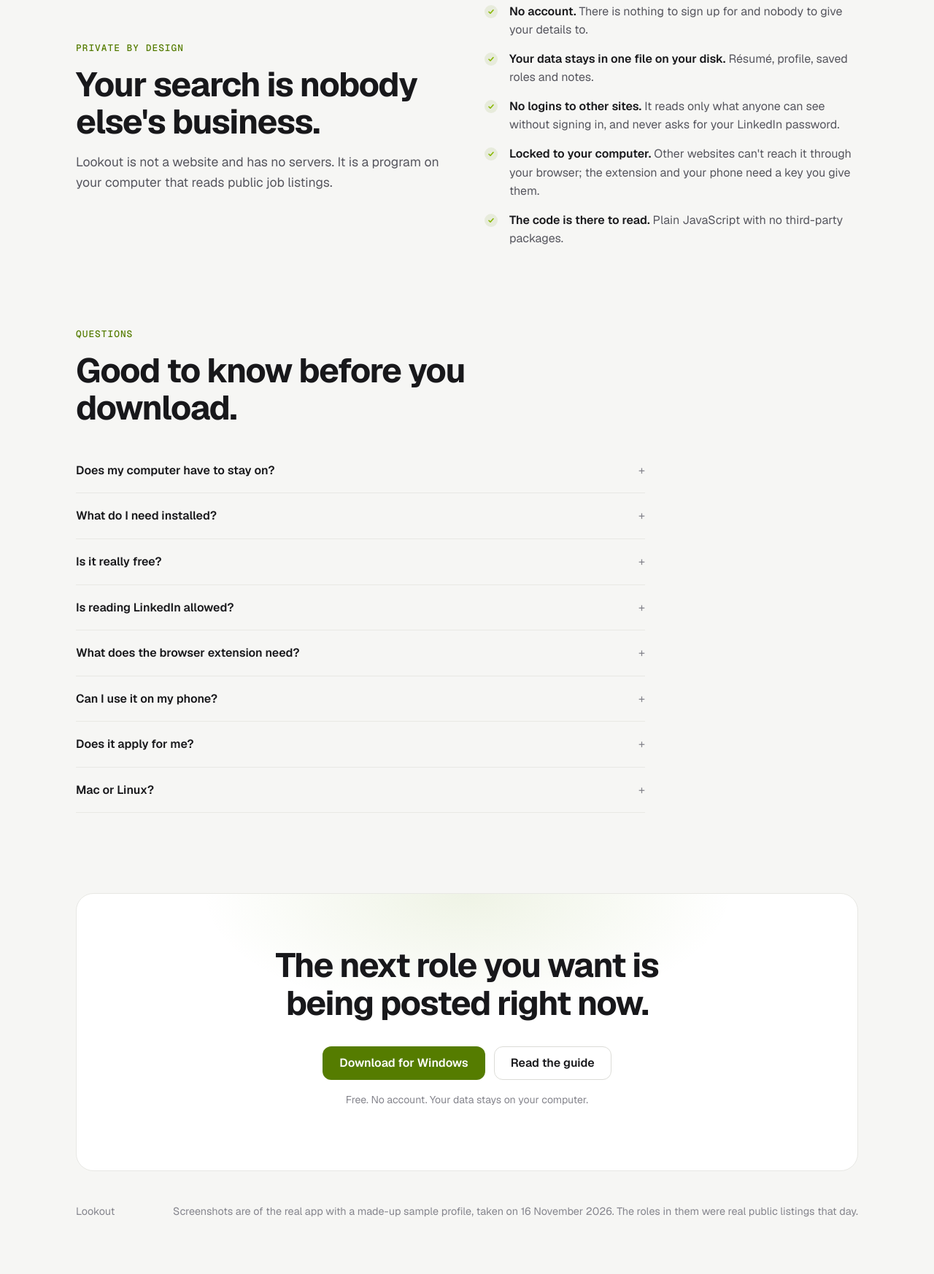
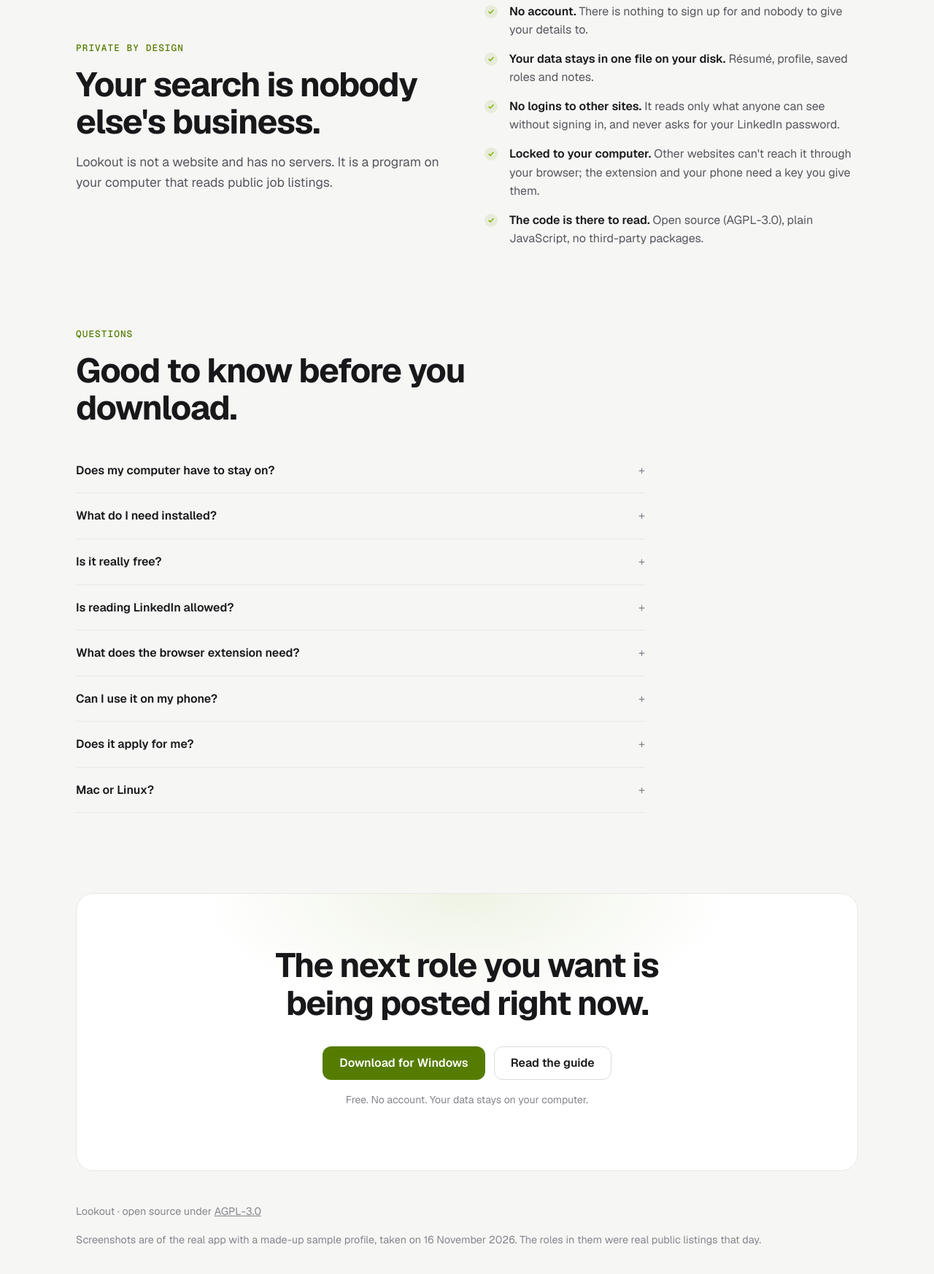
Before and after one commit to FalconFuryX77/Lookout, a browser extension: page docs/index.html in a window 1280 px wide. Shown: the part 7515-9261 px from the top of the page at 73% size. Drawn offline with nearby package versions, Linux system fonts and the light colour scheme.

Commit message:
License Lookout under AGPL-3.0; add website links
Co-Authored-By: Claude Opus 5.5 <noreply@anthropic.com>

```diff
--- a/docs/index.html
+++ b/docs/index.html
@@ -313,7 +313,7 @@ code{font:.9em var(--mono);background:var(--raised);padding:2px 6px;border-radiu
     <li><span><b>Your data stays in one file on your disk.</b> Résumé, profile, saved roles and notes.</span></li>
     <li><span><b>No logins to other sites.</b> It reads only what anyone can see without signing in, and never asks for your LinkedIn password.</span></li>
     <li><span><b>Locked to your computer.</b> Other websites can't reach it through your browser; the extension and your phone need a key you give them.</span></li>
-    <li><span><b>The code is there to read.</b> Plain JavaScript with no third-party packages.</span></li>
+    <li><span><b>The code is there to read.</b> Open source (AGPL-3.0), plain JavaScript, no third-party packages.</span></li>
   </ul>
 </div></section>
 
@@ -323,7 +323,7 @@ code{font:.9em var(--mono);background:var(--raised);padding:2px 6px;border-radiu
   <div class="faq">
     <details><summary>Does my computer have to stay on?</summary><p>Yes. Lookout scans only while it is running, so roles posted while your computer is asleep are found when it wakes up. A slower sweep of the last day catches those, but the alert will be later.</p></details>
     <details><summary>What do I need installed?</summary><p>Windows 10 or 11 and Node.js 20 or newer. The Edge WebView2 runtime is also needed; Windows 11 has it already. There are no other packages to install.</p></details>
-    <details><summary>Is it really free?</summary><p>Yes. Phone alerts use ntfy, which is also free. Nothing in Lookout costs money or needs a paid key.</p></details>
+    <details><summary>Is it really free?</summary><p>Yes, and open source under the AGPL-3.0 license. Phone alerts use ntfy, which is also free. Nothing in Lookout costs money or needs a paid key.</p></details>
     <details><summary>Is reading LinkedIn allowed?</summary><p>Lookout reads LinkedIn's public job search, the pages anyone sees logged out, gently and without an account. Automated access is still against LinkedIn's terms of use, so that source is your call: clear the box in Settings and it is off.</p></details>
     <details><summary>What does the browser extension need?</summary><p>Edge or Chrome. It comes in the download's <code>extension</code> folder: turn on Developer mode on the extensions page, choose Load unpacked, then paste the pairing key from Lookout's Settings. It reads a page only when you click its button.</p></details>
     <details><summary>Can I use it on my phone?</summary><p>Alerts come to your phone through the free ntfy app. To browse Lookout itself on your phone, run it with <code>HOST=0.0.0.0</code> and open the link from Settings → Other devices while on the same Wi-Fi; the link carries a key, so share it like a password.</p></details>
@@ -338,7 +338,7 @@ code{font:.9em var(--mono);background:var(--raised);padding:2px 6px;border-radiu
     <div class="cta"><a class="btn primary" href="https://github.com/FalconFuryX77/lookout/releases/latest">Download for Windows</a><a class="btn" href="https://github.com/FalconFuryX77/lookout#readme">Read the guide</a></div>
     <p class="fine">Free. No account. Your data stays on your computer.</p>
   </div>
-  <footer><span>Lookout</span><span>Screenshots are of the real app with a made-up sample profile, taken on 16 November 2026. The roles in them were real public listings that day.</span></footer>
+  <footer><span>Lookout · open source under <a href="https://github.com/FalconFuryX77/lookout/blob/main/LICENSE">AGPL-3.0</a></span><span>Screenshots are of the real app with a made-up sample profile, taken on 16 November 2026. The roles in them were real public listings that day.</span></footer>
 </div>
 
 </body>
--- a/package.json
+++ b/package.json
@@ -2,6 +2,9 @@
   "name": "lookout",
   "version": "2.1.0",
   "private": true,
+  "license": "AGPL-3.0-or-later",
+  "homepage": "https://falconfuryx77.github.io/lookout/",
+  "repository": { "type": "git", "url": "https://github.com/FalconFuryX77/lookout.git" },
   "description": "Near-real-time startup job & internship scanner with funding signals, dedupe, contacts and phone alerts",
   "type": "module",
   "main": "desktop/main.cjs",
```
Also changed, not shown: README.md, 2 other files.
